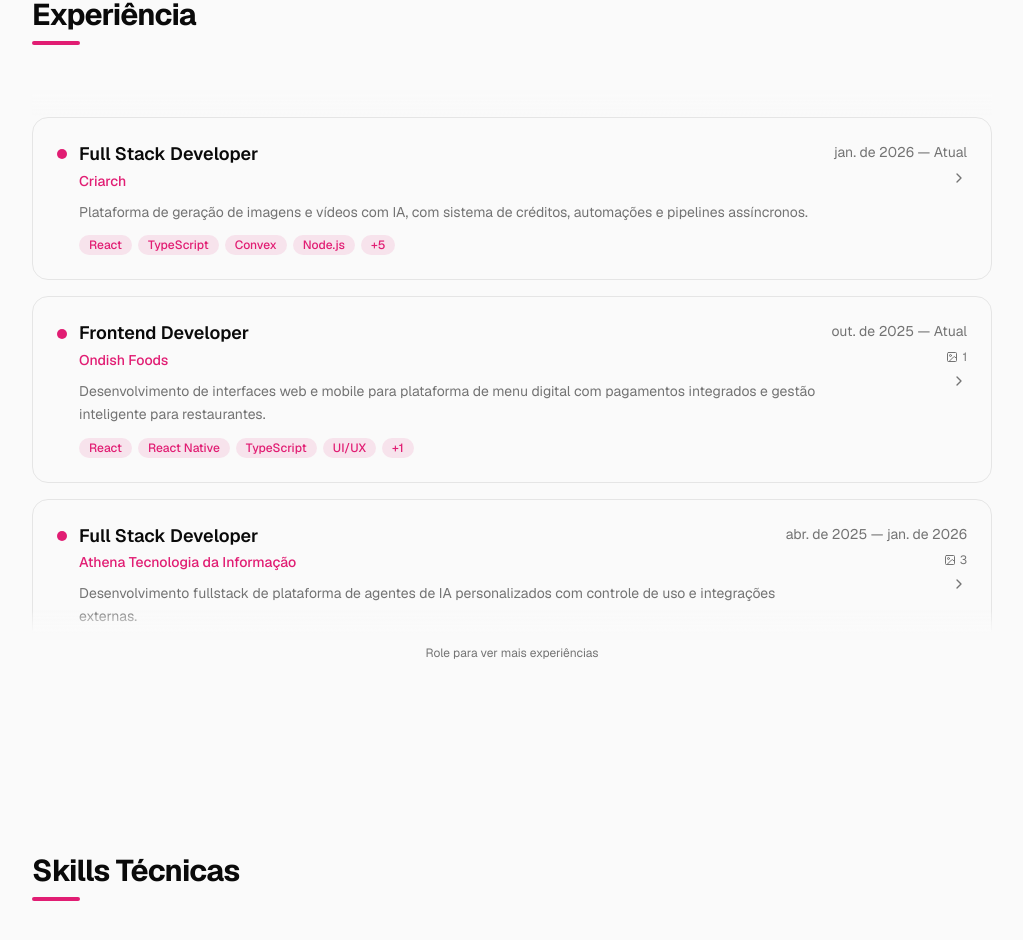
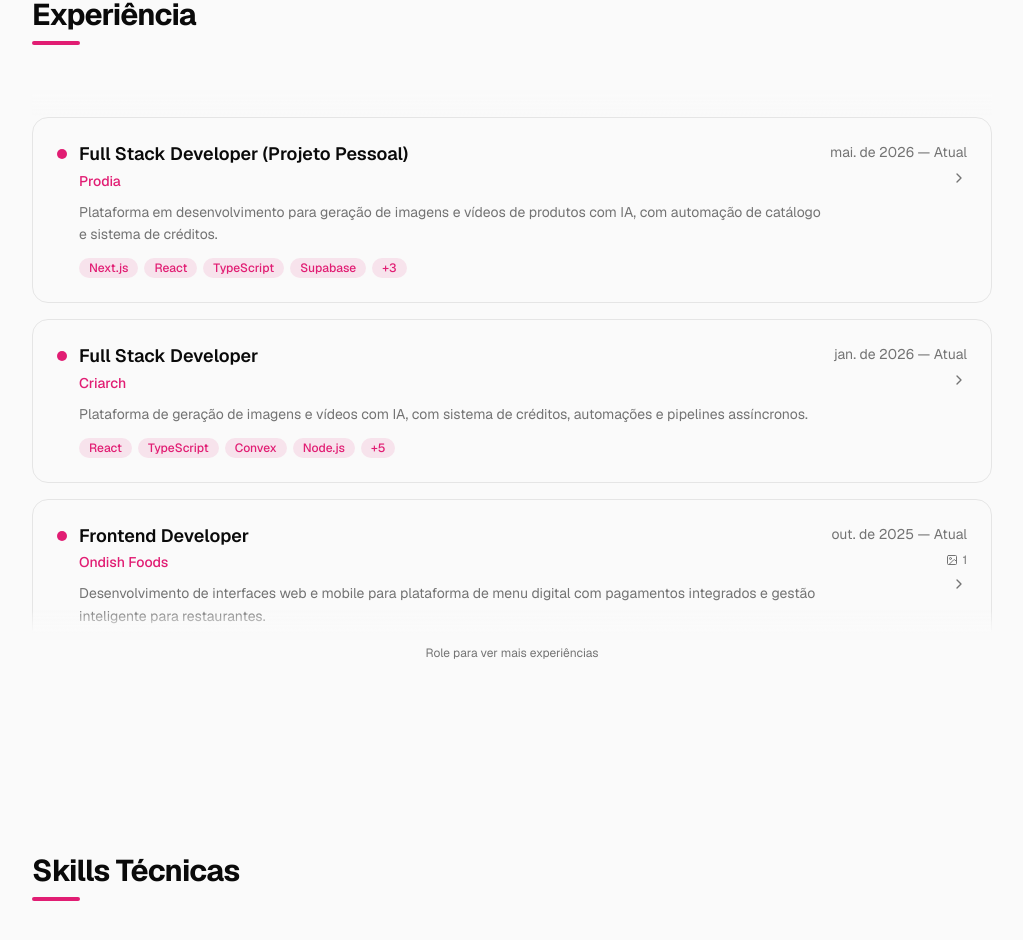
Before and after one commit to Xs1d7/portfolio, a Next.js app: page / in a window 1280 px wide. Shown: the part 1464-2404 px from the top of the page, without its empty margins (128-1151 px from the left). Built offline with nearby package versions, Linux system fonts and the light colour scheme.

Commit message:
adding information from Prodia to the experience

```diff
--- a/src/data/experience.ts
+++ b/src/data/experience.ts
@@ -17,6 +17,59 @@ export interface ExperienceEntry {
 }
 
 export const experienceEntries: ExperienceEntry[] = [
+  {
+    id: "prodia",
+    company: "Prodia",
+    role: {
+      pt: "Full Stack Developer (Projeto Pessoal)",
+      en: "Full Stack Developer (Personal Project)",
+    },
+    period: { start: "2026-05", end: null },
+    shortDescription: {
+      pt: "Plataforma em desenvolvimento para geração de imagens e vídeos de produtos com IA, com automação de catálogo e sistema de créditos.",
+      en: "In-progress AI platform for generating product images and videos, with catalog automation and credit-based system.",
+    },
+    fullDescription: {
+      pt: `Estou desenvolvendo o Prodia como um projeto pessoal focado na criação de conteúdo visual para produtos utilizando inteligência artificial.
+
+A plataforma permite transformar fotos simples em imagens profissionais e vídeos prontos para e-commerce e marketing.
+
+Principais pontos do projeto:
+
+- Geração de imagens e vídeos com IA
+- Sistema de créditos e planos com Stripe
+- Módulo de catálogo com edição visual de produtos
+- Suporte a contas multiusuário (enterprise)
+- Arquitetura escalável com separação de frontend, backend e serviços de IA
+
+O projeto demonstra minha capacidade de estruturar e desenvolver um produto completo, incluindo lógica de negócio, monetização e experiência do usuário.`,
+
+      en: `I am developing Prodia as a personal project focused on AI-powered visual content generation for products.
+
+The platform allows users to transform simple product photos into professional images and videos for e-commerce and marketing.
+
+Key aspects of the project:
+
+- AI-powered image and video generation
+- Credit-based system and subscription plans with Stripe
+- Catalog module with visual product editing
+- Multi-user (enterprise) support
+- Scalable architecture with separated frontend, backend, and AI services
+
+This project demonstrates my ability to design and build a complete product, including business logic, monetization, and user experience.`,
+    },
+    technologies: [
+      "Next.js",
+      "React",
+      "TypeScript",
+      "Supabase",
+      "Stripe",
+      "Fal.ai",
+      "AI Integrations",
+    ],
+    media: [],
+  },
+
   {
     id: "criarch",
     company: "Criarch",
```
